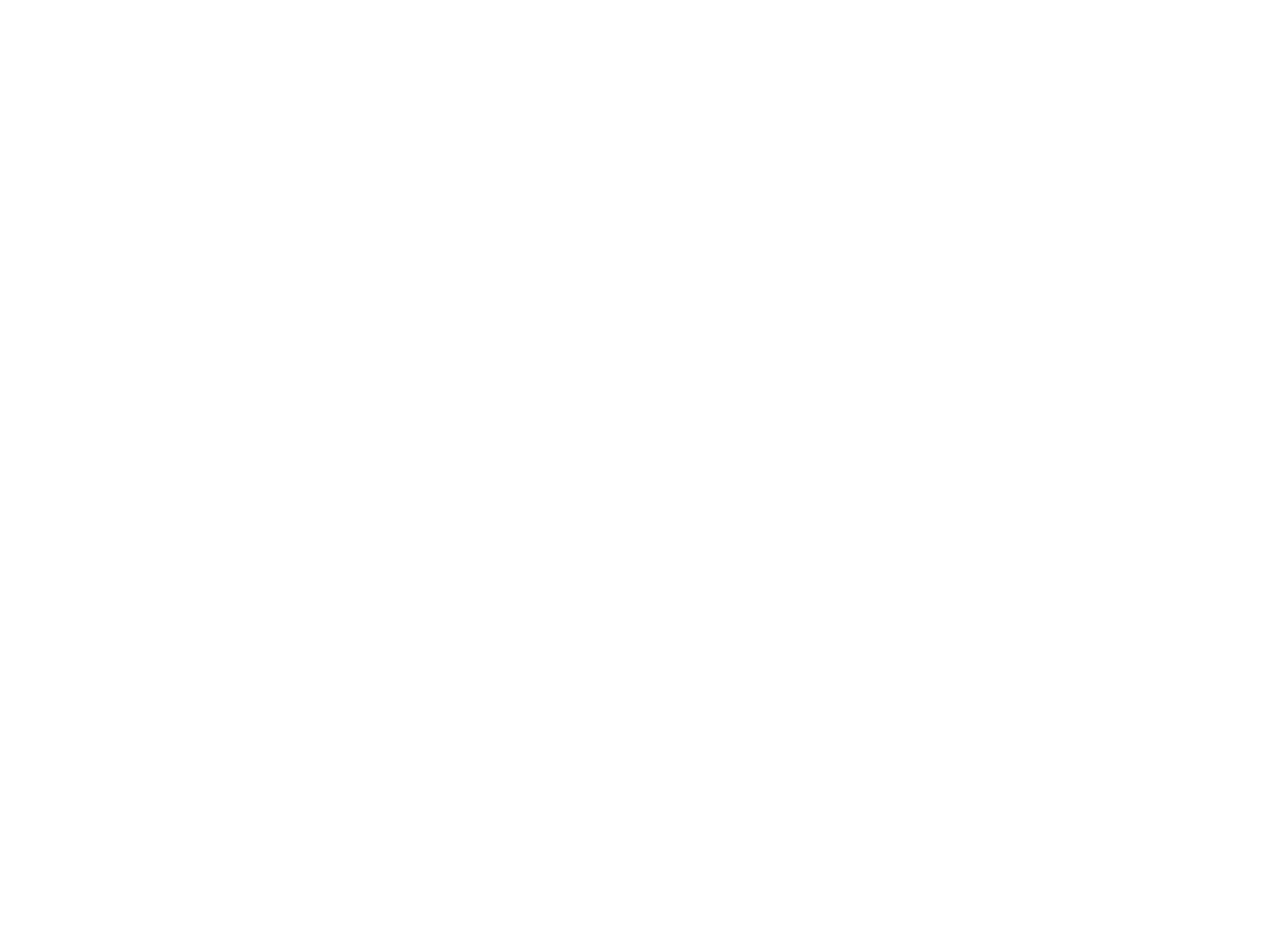
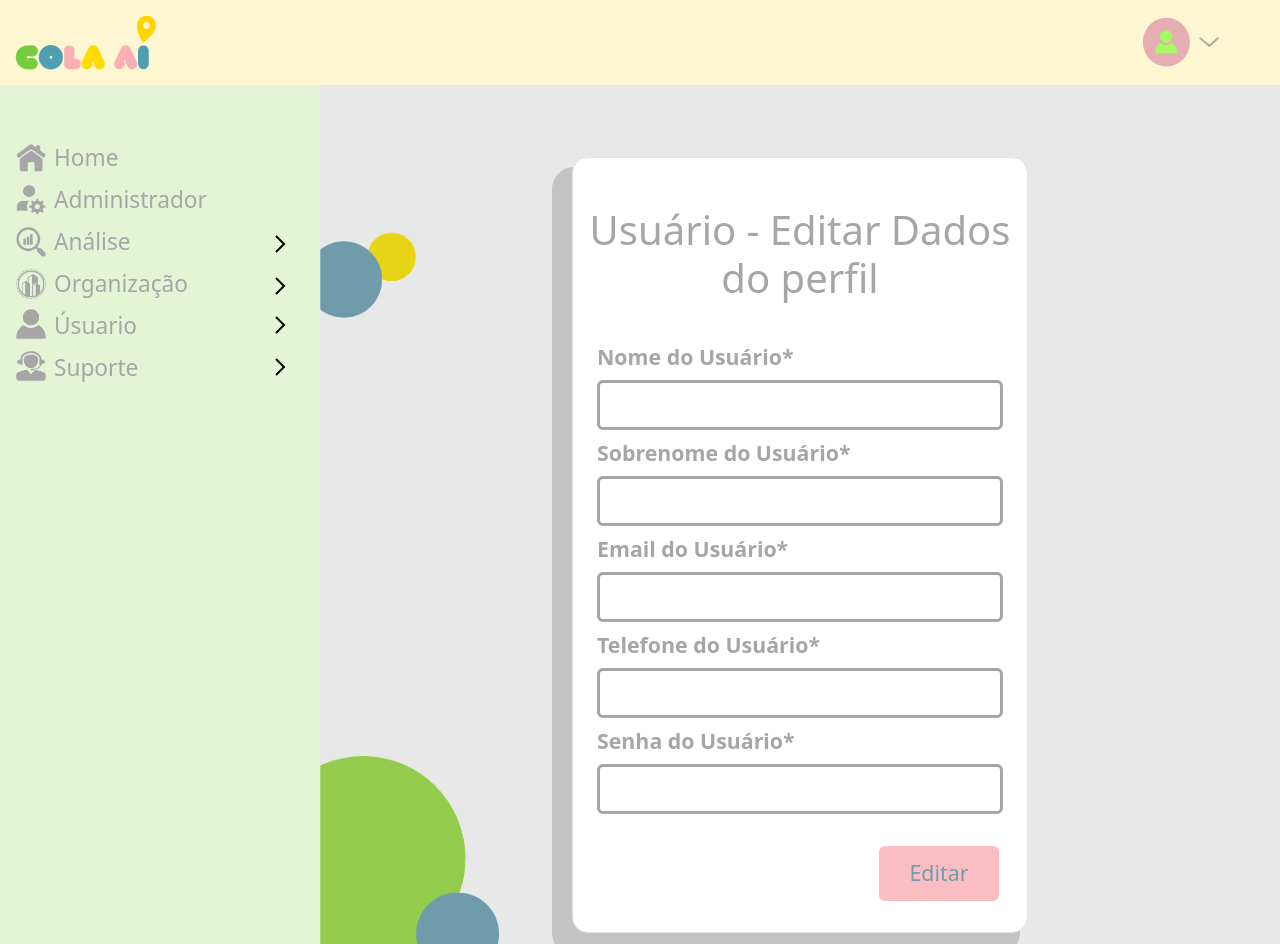
Before and after one commit to Bruno2yah/ColaAi, a PHP site: page /Adm/User/ in a window 1280 px wide. Before the commit the page is empty. Run offline with PHP 8.4, Linux system fonts and the light colour scheme; some libraries are stand-ins or nearby versions.

Commit message:
Edição Perfil / Menu Suporte

```diff
--- a/Adm/Análise - Pendente/index.php
+++ b/Adm/Análise - Pendente/index.php
@@ -52,11 +52,11 @@
                                     <img src="../../img/Admin/info-icon.png" alt="" style="width: 30px;">
                                     </td>
                                     <td class="text-center">
-                                        <img src="../../img/Admin/excluir-icon.png" alt="" style="width: 30px;">
+                                        <button type="submit" class="dropdown-item"><img src="../../img/Admin/aceitar-icon.png" alt="" style="width: 30px;" >
+                                        </button>
                                     </td>
                                     <td class="text-center">
-                                    <button type="submit" class="dropdown-item"><img src="../../img/Admin/aceitar-icon.png" alt="" style="width: 30px;" >
-                                        </button>
+                                        <img src="../../img/Admin/excluir-icon.png" alt="" style="width: 30px;">
                                     </td>
                                 </tr>
                             <?php endforeach; ?>
--- a/Adm/Componentes/menu.php
+++ b/Adm/Componentes/menu.php
@@ -74,6 +74,14 @@
           <svg xmlns="http://www.w3.org/2000/svg" width="24" height="24" class="mt-1 ms-auto me-4"><path d="M7.293 4.707 14.586 12l-7.293 7.293 1.414 1.414L17.414 12 8.707 3.293 7.293 4.707z"/></svg>
         </a>
       </p>
+      <div class="collapse" id="collapseUsuario">
+        <li class="menuItems w-100 p-1 ps-4">
+          <a class="" href="../User/" style="text-decoration: none; color: #a6a6a6;">
+          <img src="../../img/Admin/icon-analise.png" alt="" id="menu-icon">
+            <span>Dados do perfil</span>
+          </a>
+        </li>
+      </div>
       <p class="d-inline-flex menuItems w-100 p-1 ps-2" style="margin-bottom: 0">
         <a class="w-100 d-flex align-items-cente" data-bs-toggle="collapse" href="#collapseSuporte" role="button" aria-expanded="false" aria-controls="collapseExample" style="text-decoration: none; color: #a6a6a6;">
         <img src="../../img/Admin/icon-suporte.png" alt="" id="menu-icon">
@@ -81,5 +89,25 @@
           <svg xmlns="http://www.w3.org/2000/svg" width="24" height="24" class="mt-1 ms-auto me-4"><path d="M7.293 4.707 14.586 12l-7.293 7.293 1.414 1.414L17.414 12 8.707 3.293 7.293 4.707z"/></svg>
         </a>
       </p>
+      <div class="collapse" id="collapseSuporte">
+        <li class="menuItems w-100 p-1 ps-4">
+          <a class="" href="../Feedback/" style="text-decoration: none; color: #a6a6a6;">
+          <img src="../../img/Admin/icon-analise.png" alt="" id="menu-icon">
+            <span>Feedback</span>
+          </a>
+        </li>
+        <li class="menuItems w-100 p-1 ps-4">
+          <a class="" href="../Contato/" style="text-decoration: none; color: #a6a6a6;">
+          <img src="../../img/Admin/icon-analise.png" alt="" id="menu-icon">
+            <span>Contato</span>
+          </a>
+        </li>
+        <li class="menuItems w-100 p-1 ps-4">
+          <a class="" href="../Denuncia/" style="text-decoration: none; color: #a6a6a6;">
+          <img src="../../img/Admin/icon-analise.png" alt="" id="menu-icon">
+            <span>Denúncia</span>
+          </a>
+        </li>
+      </div>
     </ul>
   </div>
--- a/Adm/Dados Perfil/register.php
+++ b/Adm/Dados Perfil/register.php
@@ -62,7 +62,7 @@ if (!empty($_POST)) {
             include('../../Adm/Componentes/menu.php')
         ?>
         <div class="col-md-9 p-4  align-items-center d-flex flex-column" id="data-box" style="background-blend-mode: darken; background-color: #E8E8E8;">
-            <div class="d-flex flex-column w-75 border border-1 rounded rounded-4 mt-5" style="background-color: #FFFFFF;">
+            <div class="d-flex flex-column w-75 border border-1 rounded rounded-4 mt-5 " style="background-color: #FFFFFF;" id="formBox">
                 <h1 class="text-center mt-5 fs-2" style="color: #a6a6a6;">Organização - Editar Dados do perfil</h1>
                 <form method="post" action="process.php" enctype="multipart/form-data" class="needs-validation w-100 h-100 p-4" novalidate>
                 <input type="hidden" name="idOrganizacaoEvento" id="idOrganizacaoEvento" placeholder="id" value="<?= $id_Org ?>">
--- a/Adm/Eventos/register.php
+++ b/Adm/Eventos/register.php
@@ -24,10 +24,10 @@
             include('../../Adm/Componentes/menu.php')
         ?>
         <div class="col-md-9 p-4  align-items-center d-flex flex-column" id="data-box" style="background-blend-mode: darken; background-color: #E8E8E8;">
-            <div class="d-flex flex-column w-75 border border-1 rounded rounded-4 mt-5" style="background-color: #FFFFFF;">
+            <div class="d-flex flex-column w-75 border border-1 rounded rounded-4 mt-5 " style="background-color: #FFFFFF;" id="formBox">
                 <h1 class="text-center mt-5 fs-2" style="color: #a6a6a6;">Organização - Criar Evento</h1>
                 <form method="post" action="process.php" enctype="multipart/form-data" class="needs-validation w-100 h-100 p-4" novalidate>
-                    <img src="../../img/Admin/eventoPadrao.png" alt="" style="width: 850px;" class="img-fluid ms-auto me-auto rounded rounded-3">
+                    <img src="../../img/Admin/eventoPadrao.png" alt="" class="img-fluid ms-auto me-auto rounded rounded-3">
                     <div class="row text-end inputFile">
                         <label for="foto" class="form-label fs-5 mt-2">Alterar Imagem</label>
                         <input type="file" id="foto" name="foto" accept="image/*" class="form-control mt-1 mb-4">
--- a/Adm/User/index.php
+++ b/Adm/User/index.php
@@ -0,0 +1,78 @@
+
+<!DOCTYPE html>
+<html lang="pt-br">
+
+<head>
+    <meta charset="UTF-8">
+    <meta name="viewport" content="width=device-width, initial-scale=1.0">
+    <title>Usuário - Edição</title>
+    <!-- Bootstrap -->
+    <link href="https://cdn.jsdelivr.net/npm/bootstrap@5.3.2/dist/css/bootstrap.min.css" rel="stylesheet">
+    <!-- icon -->
+    <link rel="stylesheet" href="https://use.fontawesome.com/releases/v5.3.1/css/all.css"> <!-- CSS Projeto -->
+    <link rel="stylesheet" href="../../css/styleAdm.css">
+
+</head>
+
+<body style="justify-content: center; align-items: center; height: 100vh ">
+    <?php
+    include('../../Adm/Componentes/header.php');
+    ?>
+    <div class="container-fluid" style="height: 90vh">
+        <div class="row h-100">
+        <?php
+            include('../../Adm/Componentes/menu.php')
+        ?>
+        <div class="col-md-9 p-4  align-items-center d-flex flex-column" id="data-box" style="background-blend-mode: darken; background-color: #E8E8E8;">
+            <div class="d-flex flex-column w-50 border border-1 rounded rounded-4 mt-5" style="background-color: #FFFFFF;" id="formBox">
+                <h1 class="text-center mt-5 fs-1" style="color: #a6a6a6;">Usuário - Editar Dados do perfil</h1>
+                <form method="post" action="process.php" enctype="multipart/form-data" class="needs-validation w-100 h-100 p-4" novalidate>
+                <div class="row">
+                        <div class="col-md-12 needs-validation">
+                            <label for="nome" class="col-form-label">Nome do Usuário*</label>
+                            <input type="text" class="form-control inputGeral" placeholder="" name="" maxlength="100" id="" value="" required>
+                        </div>
+                    </div>
+                    <div class="row">
+                    <div class="col-md-12 needs-validation">
+                        <label for="sobrenome" class="col-form-label">Sobrenome do Usuário*</label>
+                        <input type="text" class="form-control inputGeral" placeholder="" name="" maxlength="100" id="" value="" required>
+                    </div>
+                    </div>
+                    <div class="row">
+                        <div class="col-md-12 needs-validation">
+                            <label for="email" class="col-form-label">Email do Usuário*</label>
+                            <input type="email" class="form-control inputGeral" placeholder="" name="" maxlength="10" id="" value="" required>
+                        </div>
+                    </div>
+                    <div class="row">
+                        <div class="col-md-12 needs-validation">
+                            <label for="telefone" class="col-form-label">Telefone do Usuário*</label>
+                            <input type="text" class="form-control inputGeral" placeholder="" name="" maxlength="10" id="   " value="" required>
+                        </div>
+                    </div>
+                    <div class="col-md-12 needs-validation">
+                            <label for="senha" class="col-form-label">Senha do Usuário*</label>
+                            <input type="password" class="form-control inputGeral" placeholder="" name="" maxlength="10" id="senha" value="" required>
+                        </div>
+                    <div class="row mt-3">
+                        <div class=" text-end p-3">
+                            <input type="submit" class="btn" value="Editar">
+                        </div>
+                    </div>
+                </form>
+            </div>
+        </div>
+      </div>
+    </div>
+  </div>
+  <script type="text/javascript" src="http://code.jquery.com/jquery-3.0.0.min.js"></script>
+  <script src="https://cdn.jsdelivr.net/npm/bootstrap@5.3.0-alpha3/dist/js/bootstrap.bundle.min.js" integrity="sha384-ENjdO4Dr2bkBIFxQpeoTz1HIcje39Wm4jDKdf19U8gI4ddQ3GYNS7NTKfAdVQSZe" crossorigin="anonymous" defer>
+  </script>
+  <!-- Para usar Mascara  -->
+  <script type="text/javascript" src="../../js/jquery.mask.min.js"></script>
+  <script type="text/javascript" src="../../js/personalizar.js"></script>
+
+</body>
+
+</html>
--- a/css/styleAdm.css
+++ b/css/styleAdm.css
@@ -147,3 +147,7 @@ body{
     border: 4px solid #A6A6A6;
     z-index: 100;
 }
+
+#formBox{
+    box-shadow: -14px 16px 0px 6px rgba(166,166,166,0.54);
+}
```
Also changed, not shown: Adm/UserAdm/index.php (line endings or trailing spaces).
